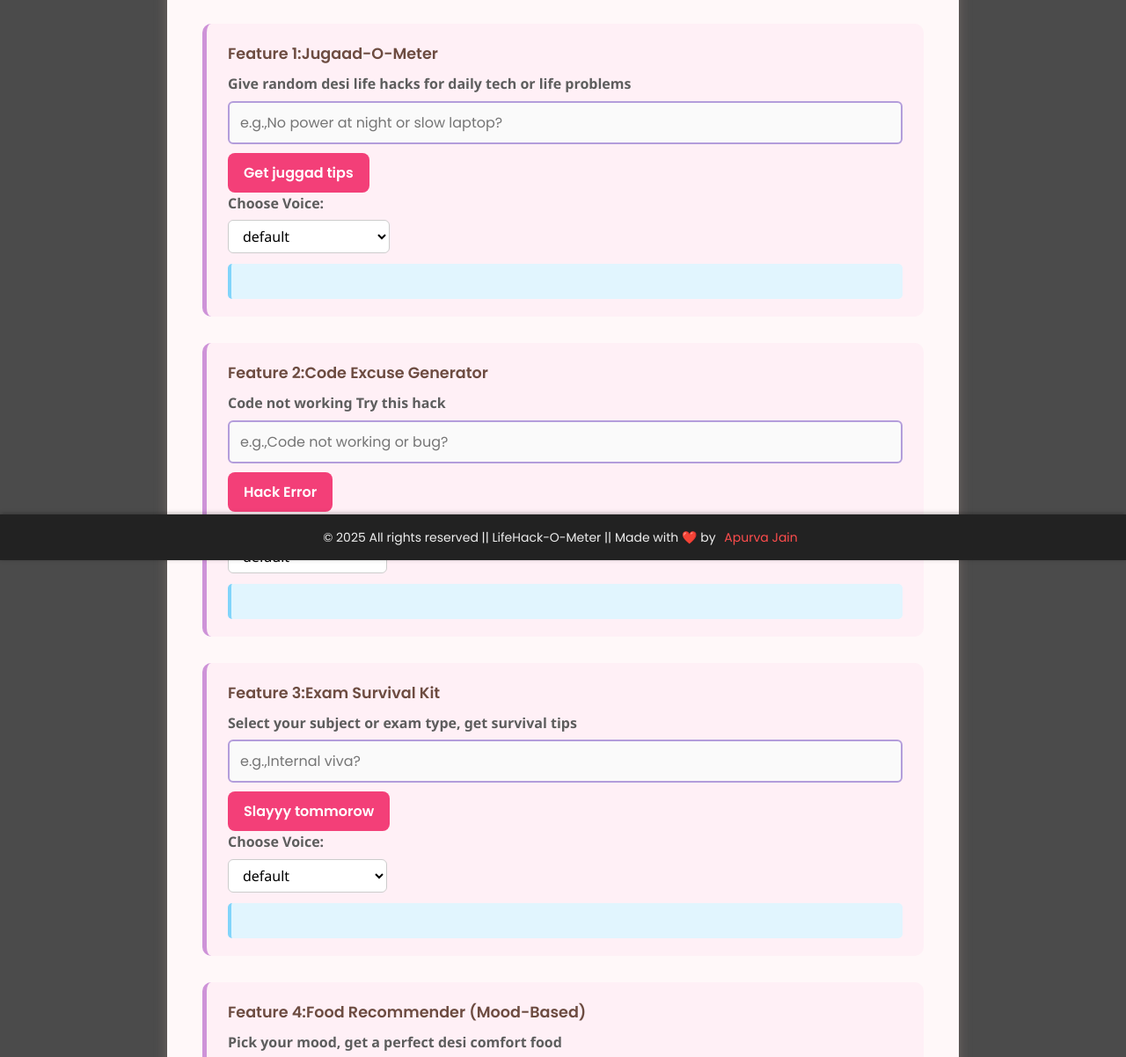
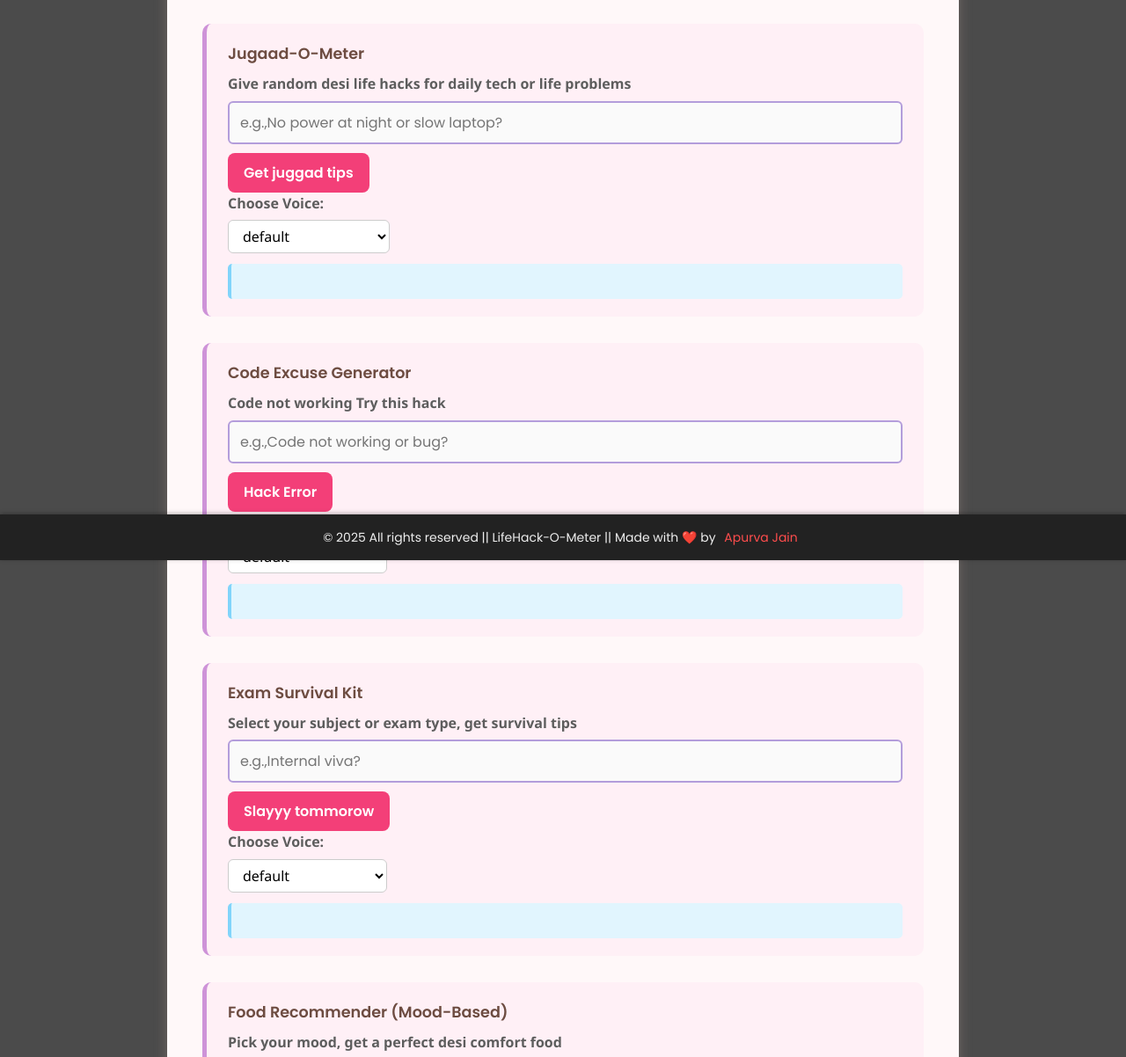
Before and after one commit to APURVA122/Hack-O-Meter, a plain HTML site: page index.html in a window 1280 px wide. Shown: the part 163-1365 px from the top of the page at 88% size. Drawn offline with Linux system fonts and the light colour scheme.

```diff
--- a/index.html
+++ b/index.html
@@ -25,7 +25,7 @@
         <h3>Because, bhaiya ALL IS WELL!!</h3>
      </div>
 <section id="features">
-      <p>Feature 1:Jugaad-O-Meter</p>
+      <p>Jugaad-O-Meter</p>
     <label for="probleminput">Give random desi life hacks for daily tech or life problems<br> </label>
         <input type="text" id="probleminput" placeholder="e.g.,No power at night or slow laptop?"/>
 <button class="btn btn-primary" onclick="showjuggad()"aria-label="Get desi jugaad tips for your problem">Get juggad tips</button>
@@ -39,7 +39,7 @@
 
     </section>
 <section>
-    <p>Feature 2:Code Excuse Generator</p>
+    <p>Code Excuse Generator</p>
     <label for="codeinput">Code not working Try this hack<br>  </label>
 <input type="text" id="codeinput" placeholder="e.g.,Code not working or bug?"/>
 <button class="btn btn-primary" onclick="codejuggad()" aria-label="Get funny code debugging excuses">Hack Error</button>
@@ -53,7 +53,7 @@
 
 </section>
 <section>
-    <p>Feature 3:Exam Survival Kit</p>
+    <p>Exam Survival Kit</p>
     <label for="examinput">Select your subject or exam type, get survival tips<br>  </label>
         <input type="text"id="examinput"placeholder="e.g.,Internal viva?"/>
         <button class="btn btn-primary" onclick="examjuggad()" aria-label="Get exam survival tips for your subject or exam type">Slayyy tommorow</button>
@@ -67,7 +67,7 @@
 
 </section>
 <section>
-    <p>Feature 4:Food Recommender (Mood-Based)</p>
+    <p>Food Recommender (Mood-Based)</p>
     <label for="foodinput">Pick your mood, get a perfect desi comfort food<br>  </label>
         <input type="text"id="foodinput"placeholder="e.g.,Feeling sad or too excited??"/>
         <button class="btn btn-primary" onclick="foodjuggad()" aria-label="Get desi food recommendation based on your mood">Foodie</button>
@@ -81,7 +81,7 @@
 
 </section>
 <section>
-    <p>Feature 5:Startup Idea Generator</p>
+    <p>Startup Idea Generator</p>
     <label for="startinput">Future Founder needs startup idea ig<br> </label>
 <input type="text"id="startinput"placeholder="e.g.,Tech startup, Eco-friendly business idea"/>
 <button class="btn btn-primary" onclick="startjuggad()" aria-label="Generate startup business ideas for future founders">Hey CEO</button>
```
